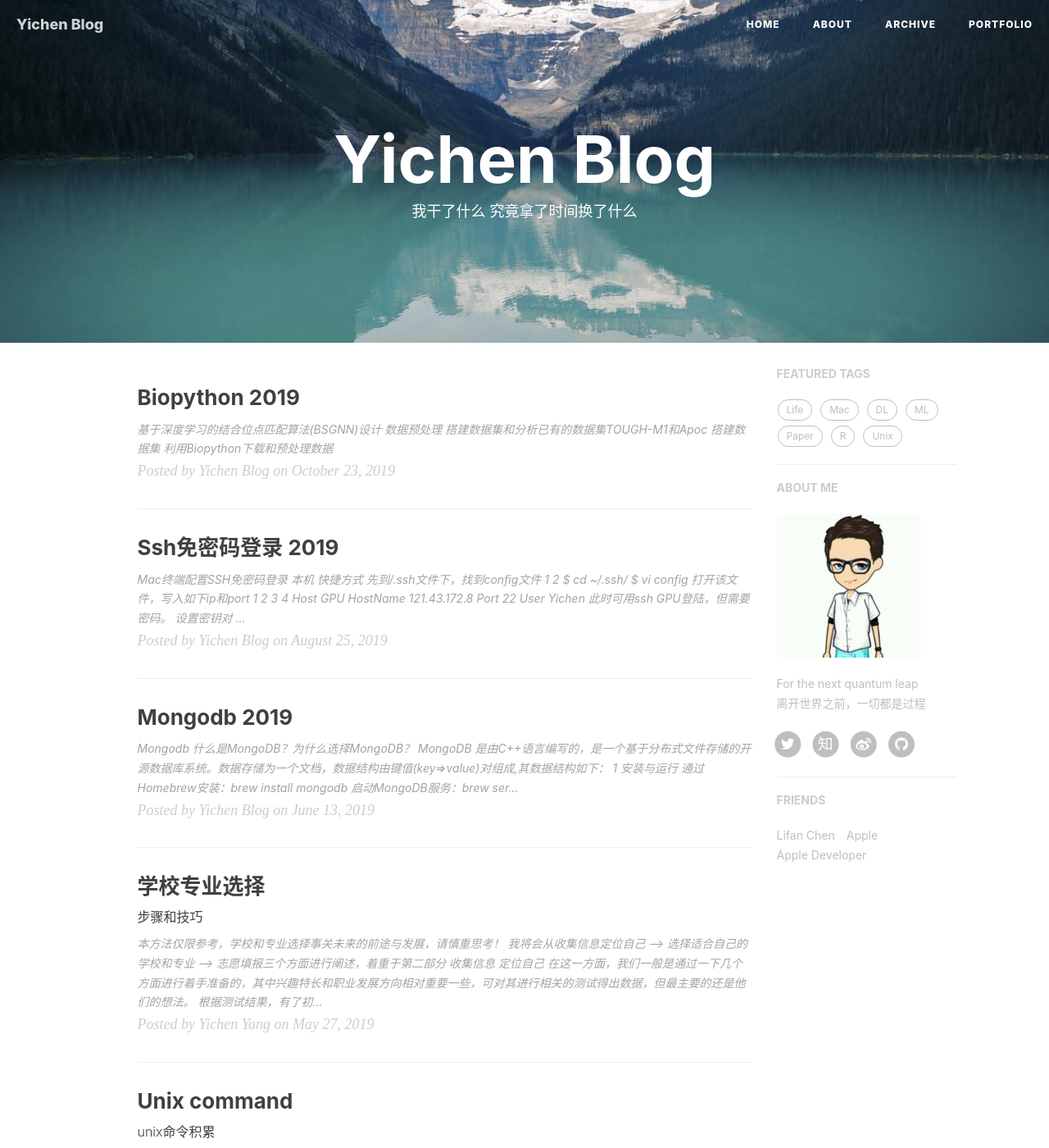
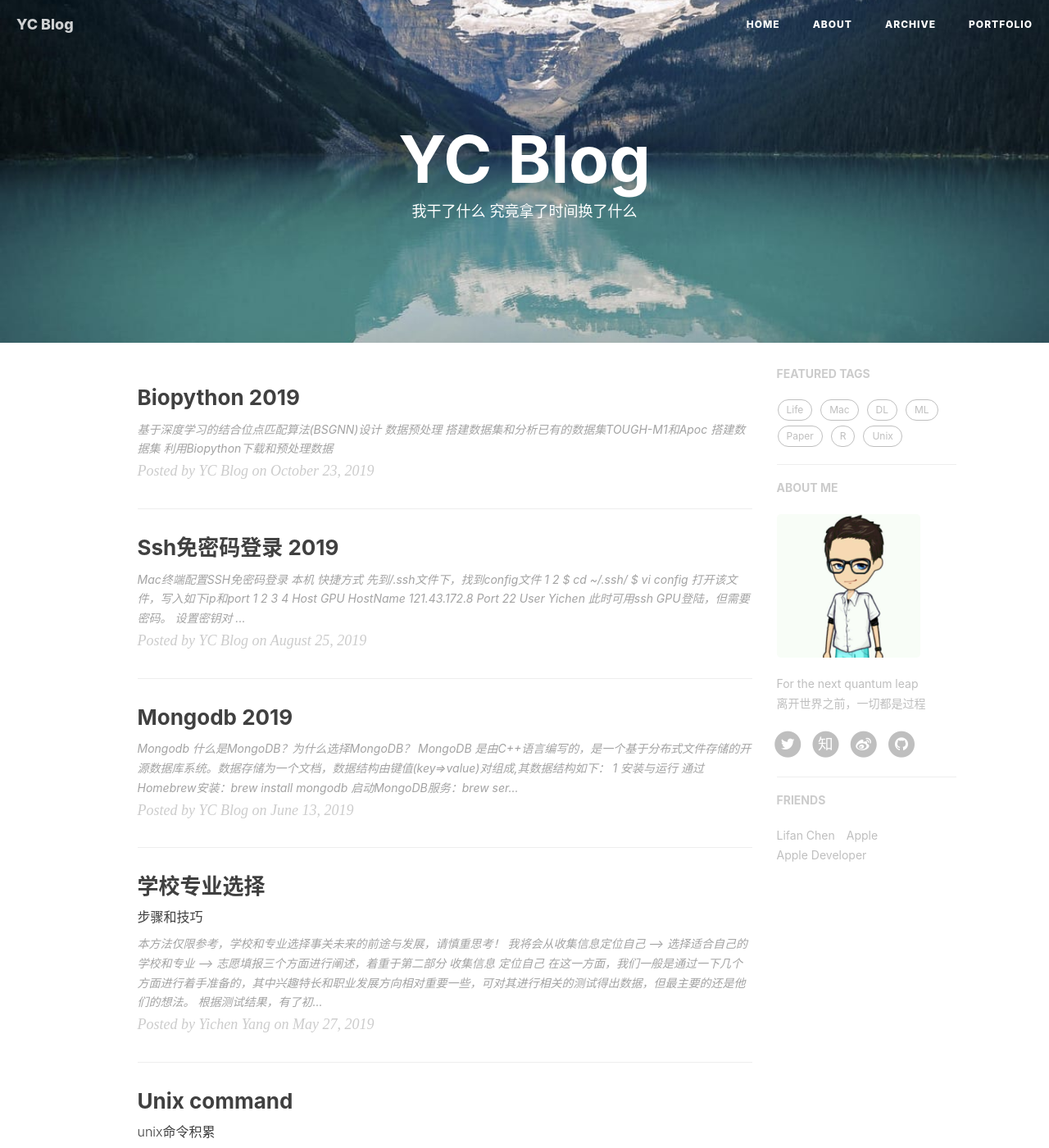
Before and after one commit to Tianbiao-Yang/tianbiao-yang.github.io, a Jekyll site: the page built from index.html, in a window 1280 px wide and 1400 px high. Shown: the whole window at 82% size. Built offline with Jekyll 4.4.1, drawn with Linux system fonts in a browser that asks for light colours; nearby versions of some CDN libraries; the list of posts is cut into pages by our own code; comment, search, counter and statistics services are not loaded; some of the changed text lies outside the part shown.

Commit message:
Update _config.yml

```diff
--- a/_config.yml
+++ b/_config.yml
@@ -1,6 +1,6 @@
 # Site settings
-title: Yichen Blog
-SEOTitle: 逸尘的博客 | Yichen Blog
+title: YC Blog
+SEOTitle: 逸尘的博客 | YC Blog
 header-img: img/post-bg-desk.jpg
 email: 54tianbiao@gmail.com
 description: "上善若水"
```
